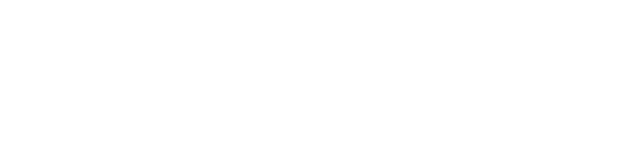
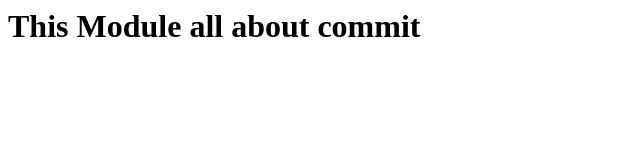
Before and after one commit to codex-zubair/my-repo-test, a plain HTML site: page index.html in a window 1280 px wide. Shown: the whole page, without its empty margins (0-640 px from the left). Drawn offline with Linux system fonts and the light colour scheme.

Commit message:
i Added header

```diff
--- a/index.html
+++ b/index.html
@@ -6,6 +6,6 @@
     <title>My First Repo</title>
 </head>
 <body>
-
+    <h1>This Module all about commit</h1>
 </body>
 </html>
```
